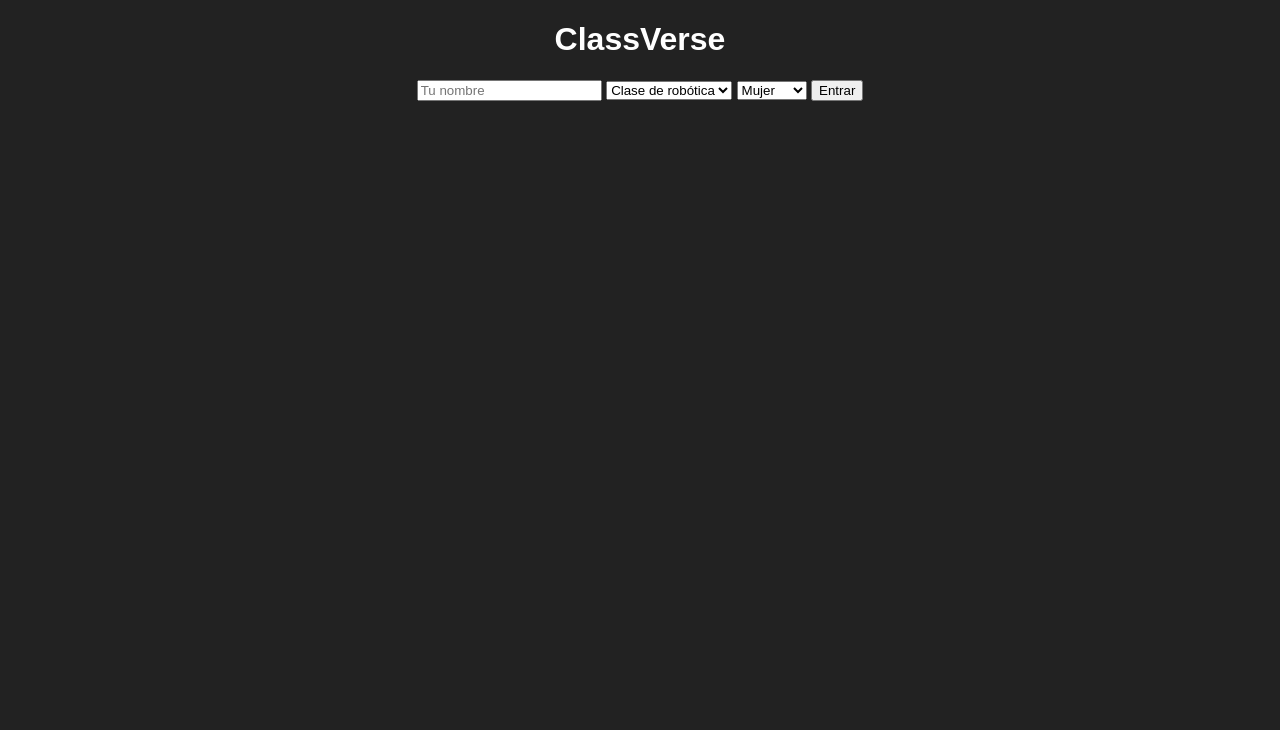
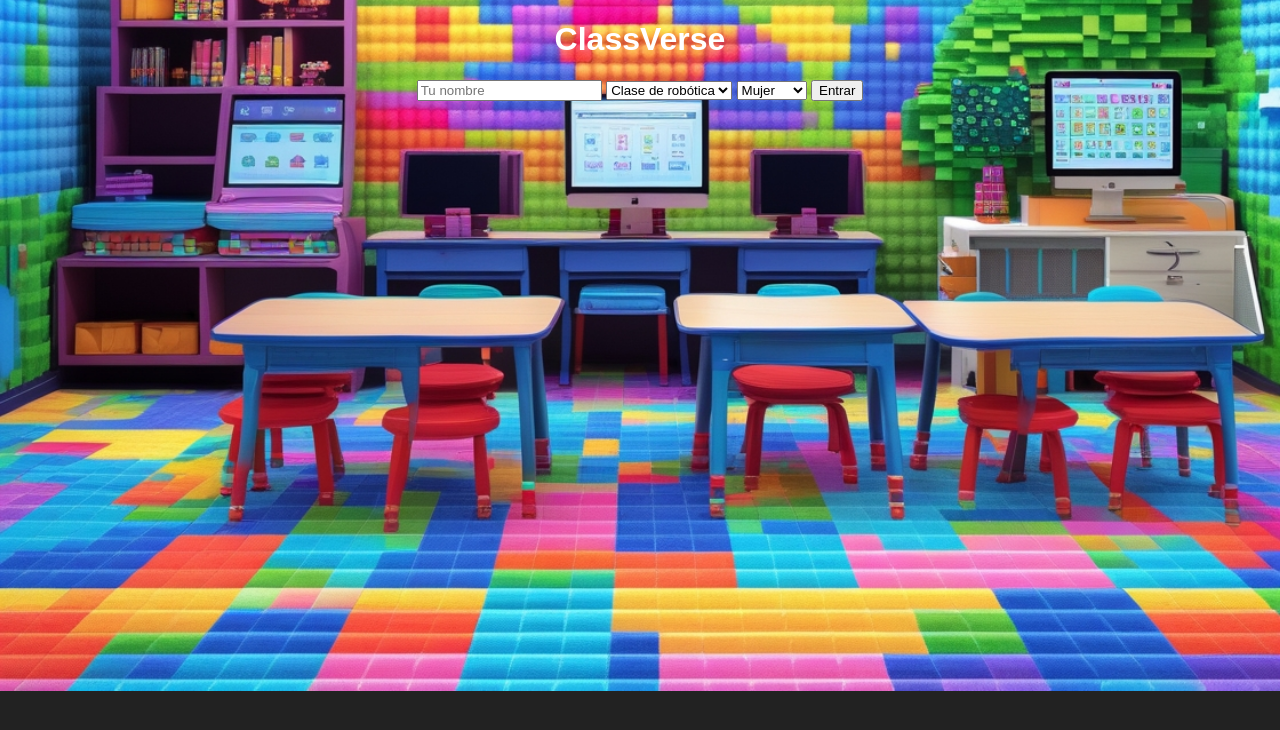
Before and after one commit to Pablolu2024/migathertown, a website: page index.html in a window 1280 px wide. Drawn offline with Linux system fonts and the light colour scheme; the site is published under a folder, as on GitHub Pages, so addresses that start at the root find nothing.

Commit message:
Update style.css

```diff
--- a/style.css
+++ b/style.css
@@ -1,6 +1,6 @@
 body { font-family: sans-serif; background: #222; color: white; text-align: center; }
 body {
-  background-image: url('/fondo.jpg');
+  background-image: url('fondo.jpg');
   background-size: cover;
   background-position: center;
   background-repeat: no-repeat;
```
